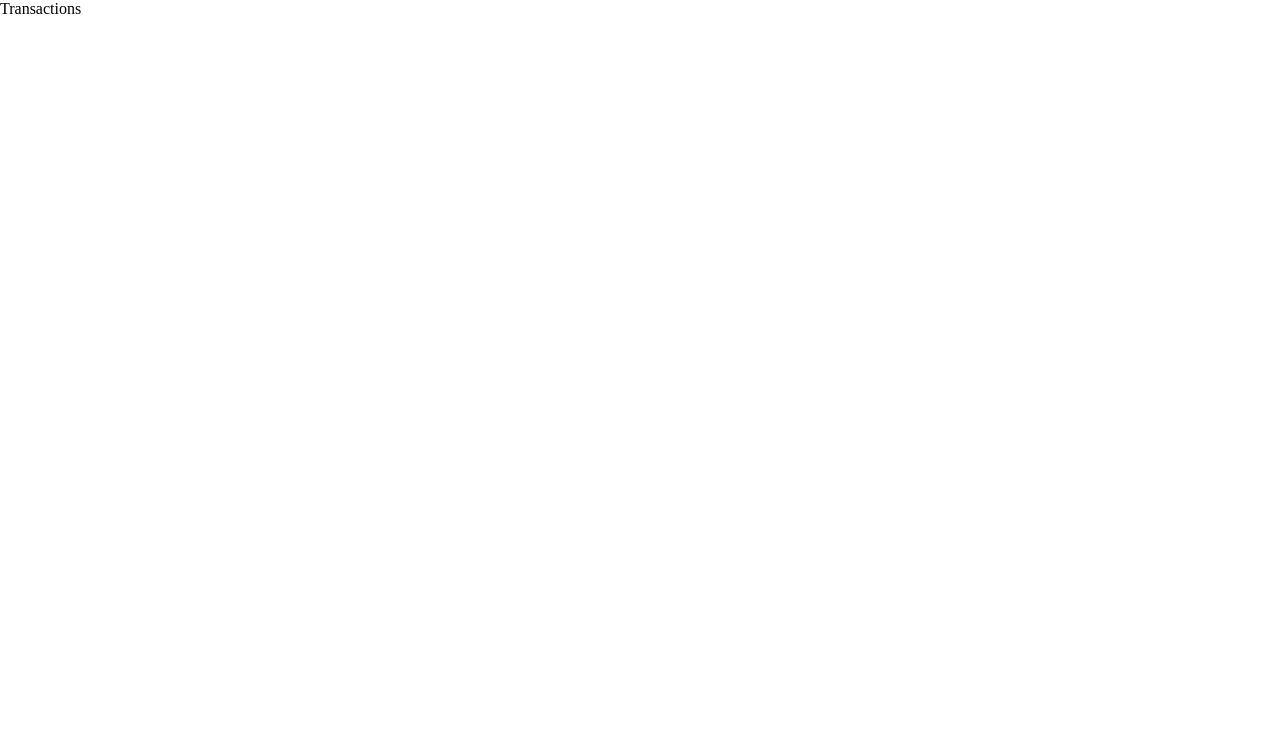
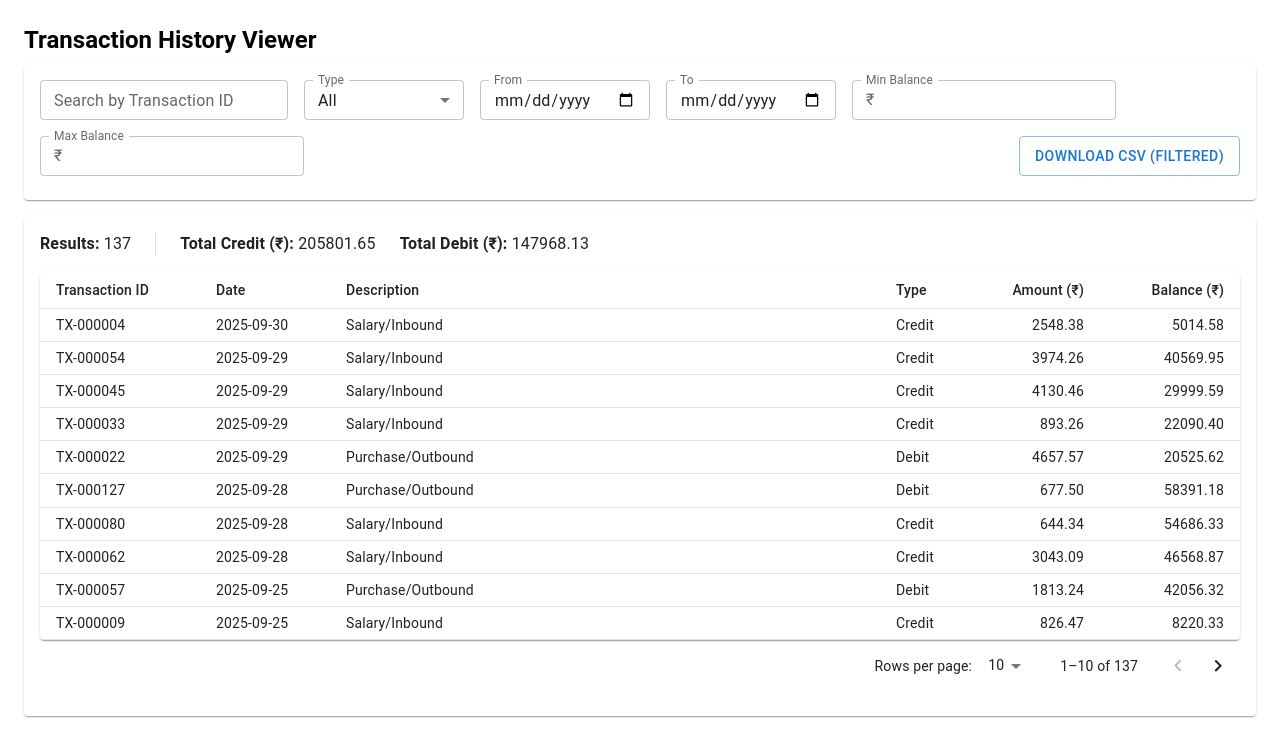
Before and after one commit to Suraj-Gemini/Banking, a React (Vite) app: page / in a window 1280 px wide. Shown: the top 756 px of the page. Built offline with nearby package versions, Linux system fonts and the light colour scheme.

Commit message:
transaction view history code added

```diff
--- a/src/App.tsx
+++ b/src/App.tsx
@@ -1,4 +1,3 @@
-import React from "react";
 import Transactions from "../src/pages/Transactions/Transactions";
 
 const App = () => {
--- a/src/pages/Transactions/Transactions.tsx
+++ b/src/pages/Transactions/Transactions.tsx
@@ -1,101 +1,443 @@
-// import { useDispatch, useSelector } from 'react-redux'
-// import { useEffect } from 'react'
-// import { fetchTransactions, selectFiltered, selectPaged, selectTotals, setPage, setPageSize, setSearch, setTxFilters } from '../../features/transactions/transactionsSlice'
-// import Pagination from '../../components/Pagination'
+import React, { useEffect, useMemo, useState } from "react";
+import type { SelectChangeEvent } from "@mui/material";
+import type { JSX } from "react";
+import {
+  Box,
+  Button,
+  Card,
+  CardContent,
+  Divider,
+  FormControl,
+  InputAdornment,
+  InputLabel,
+  MenuItem,
+  Select,
+  Stack,
+  Table,
+  TableBody,
+  TableCell,
+  TableContainer,
+  TableHead,
+  TableRow,
+  TextField,
+  Typography,
+  TablePagination,
+  Paper,
+} from "@mui/material";
 
-// function downloadCSV(rows){
-//   const header = ['transaction_id','date','type','amount','balance_after','description']
-//   const escape = (v)=>`"${String(v).replaceAll('"','""')}"`
-//   const csv = [header.join(',')].concat(rows.map(r=> header.map(h=>escape(r[h])).join(','))).join('')
-//   const blob = new Blob([csv], { type:'text/csv;charset=utf-8;' })
-//   const link = document.createElement('a')
-//   link.href = URL.createObjectURL(blob)
-//   link.download = 'transactions.csv'
-//   link.click()
-// }
+export type TxType = "credit" | "debit";
 
-// export default function Transactions(){
-//   const dispatch = useDispatch()
-//   const status = useSelector(s=>s.transactions.status)
-//   const page = useSelector(s=>s.transactions.page)
-//   const pageSize = useSelector(s=>s.transactions.pageSize)
-//   const search = useSelector(s=>s.transactions.search)
-//   const filters = useSelector(s=>s.transactions.filters)
-//   const rows = useSelector(selectPaged)
-//   const allFiltered = useSelector(selectFiltered)
-//   const totals = useSelector(selectTotals)
+export interface Transaction {
+  id: string;
+  date: string;
+  description: string;
+  type: TxType;
+  amount: number;
+  balance: number;
+}
 
-//   useEffect(()=>{ if (status==='idle') dispatch(fetchTransactions()) },[status, dispatch])
+interface Filters {
+  search: string;
+  type: "all" | TxType;
+  dateFrom: string;
+  dateTo: string;
+  balanceMin?: number | "";
+  balanceMax?: number | "";
+}
 
-//   return (
-//     <div className="card">
-//       <h2 style={{marginTop:0}}>Transaction History</h2>
+function generateMockTransactions(count: number, seed = 42): Transaction[] {
+  let s = seed >>> 0;
+  const rand = () => (s = (s * 1664525 + 1013904223) >>> 0) / 0xffffffff;
 
-//       <div className="grid cols-3">
-//         <div className="field"><label>Search by Txn ID</label><input value={search} onChange={e=>dispatch(setSearch(e.target.value))} placeholder="e.g., TXN-0012" /></div>
-//         <div className="field"><label>Date Range</label>
-//           <div className="row">
-//             <input type="date" value={filters.startDate || ''} onChange={e=>dispatch(setTxFilters({ startDate: e.target.value || null }))} />
-//             <input type="date" value={filters.endDate || ''} onChange={e=>dispatch(setTxFilters({ endDate: e.target.value || null }))} />
-//           </div>
-//         </div>
-//         <div className="field"><label>Type</label>
-//           <select value={filters.type} onChange={e=>dispatch(setTxFilters({ type: e.target.value }))}>
-//             <option value="all">All</option>
-//             <option value="credit">Credit</option>
-//             <option value="debit">Debit</option>
-//           </select>
-//         </div>
-//         <div className="field"><label>Balance min</label><input type="number" value={filters.minBalance} onChange={e=>dispatch(setTxFilters({ minBalance: e.target.value }))} /></div>
-//         <div className="field"><label>Balance max</label><input type="number" value={filters.maxBalance} onChange={e=>dispatch(setTxFilters({ maxBalance: e.target.value }))} /></div>
-//         <div className="field"><label>&nbsp;</label><button className="btn secondary" onClick={()=>dispatch(setTxFilters({ startDate:null, endDate:null, type:'all', minBalance:'', maxBalance:'' }))}>Reset Filters</button></div>
-//       </div>
+  const startDate = new Date();
+  startDate.setMonth(startDate.getMonth() - 3);
 
-//       <div className="row" style={{justifyContent:'space-between', alignItems:'center'}}>
-//         <div>
-//           <span className="badge green">Total Credit: ₹{totals.credit.toLocaleString()}</span>{' '}
-//           <span className="badge red">Total Debit: ₹{totals.debit.toLocaleString()}</span>
-//         </div>
-//         <button className="btn" onClick={()=>downloadCSV(allFiltered)}>Download CSV</button>
-//       </div>
+  const txs: Transaction[] = [];
+  let balance = 10000;
 
-//       <div className="separator" />
+  for (let i = 0; i < count; i++) {
+    const d = new Date(startDate.getTime());
+    d.setDate(d.getDate() + Math.floor(rand() * 90));
 
-//       <table className="table">
-//         <thead>
-//           <tr>
-//             <th>Txn ID</th>
-//             <th>Date</th>
-//             <th>Type</th>
-//             <th>Amount</th>
-//             <th>Balance After</th>
-//             <th>Description</th>
-//           </tr>
-//         </thead>
-//         <tbody>
-//           {rows.map(r=> (
-//             <tr key={r.transaction_id}>
-//               <td>{r.transaction_id}</td>
-//               <td>{r.date}</td>
-//               <td>{r.type==='credit' ? <span className="badge green">Credit</span> : <span className="badge red">Debit</span>}</td>
-//               <td>₹{Number(r.amount).toLocaleString()}</td>
-//               <td>₹{Number(r.balance_after).toLocaleString()}</td>
-//               <td>{r.description}</td>
-//             </tr>
-//           ))}
-//         </tbody>
-//       </table>
+    const isCredit = rand() > 0.5;
+    const amount = Math.round((rand() * 5000 + 50) * 100) / 100;
 
-//       <div style={{marginTop:'1rem'}}>
-//         <Pagination page={page} total={allFiltered.length} pageSize={pageSize} onPage={(p)=>dispatch(setPage(p))} onPageSize={(s)=>dispatch(setPageSize(s))} />
-//       </div>
-//     </div>
-//   )
-// }
-import React from "react";
+    balance = isCredit ? balance + amount : balance - amount;
 
-const Transactions = () => {
-  return <div>Transactions</div>;
+    const tx: Transaction = {
+      id: `TX-${String(i + 1).padStart(6, "0")}`,
+      date: d.toISOString().slice(0, 10),
+      description: isCredit ? "Salary/Inbound" : "Purchase/Outbound",
+      type: isCredit ? "credit" : "debit",
+      amount,
+      balance: Math.round(balance * 100) / 100,
+    };
+    txs.push(tx);
+  }
+
+  txs.sort((a, b) =>
+    a.date < b.date ? 1 : a.date > b.date ? -1 : a.id < b.id ? 1 : -1
+  );
+  return txs;
+}
+
+async function fetchTransactions(): Promise<Transaction[]> {
+  await new Promise(r => setTimeout(r, 400));
+  return generateMockTransactions(137);
+}
+
+function toCsv(rows: Transaction[]): string {
+  const headers = [
+    "transaction_id",
+    "date",
+    "description",
+    "type",
+    "amount",
+    "balance",
+  ];
+  const escape = (val: unknown) => {
+    const s = String(val ?? "");
+    return /[",\n]/.test(s) ? `"${s.replace(/"/g, '""')}"` : s;
+  };
+  const out = [headers.join(",")];
+  for (const r of rows) {
+    out.push(
+      [
+        escape(r.id),
+        escape(r.date),
+        escape(r.description),
+        escape(r.type),
+        r.amount.toFixed(2),
+        r.balance.toFixed(2),
+      ].join(",")
+    );
+  }
+  return out.join("\n");
+}
+
+function download(filename: string, text: string): void {
+  const blob = new Blob([text], { type: "text/csv;charset=utf-8;" });
+  const url = URL.createObjectURL(blob);
+  const a = document.createElement("a");
+  a.href = url;
+  a.download = filename;
+  a.style.display = "none";
+  document.body.appendChild(a);
+  a.click();
+  a.remove();
+  URL.revokeObjectURL(url);
+}
+
+function parseNumberOrEmpty(value: string): number | "" {
+  if (value.trim() === "") return "";
+  const n = Number(value);
+  return Number.isFinite(n) ? n : "";
+}
+
+const ROWS_PER_PAGE_OPTIONS = [10, 20, 50] as const;
+
+const App: React.FC = (): JSX.Element => {
+  const [allRows, setAllRows] = useState<Transaction[]>([]);
+  const [loading, setLoading] = useState<boolean>(true);
+  const [error, setError] = useState<string>("");
+
+  const [filters, setFilters] = useState<Filters>({
+    search: "",
+    type: "all",
+    dateFrom: "",
+    dateTo: "",
+    balanceMin: "",
+    balanceMax: "",
+  });
+
+  const [page, setPage] = useState<number>(0);
+  const [rowsPerPage, setRowsPerPage] = useState<number>(
+    ROWS_PER_PAGE_OPTIONS[0]
+  );
+
+  useEffect(() => {
+    (async () => {
+      try {
+        const data = await fetchTransactions();
+        setAllRows(data);
+      } catch (e) {
+        setError(`Failed to load transactions: ${String(e)}`);
+      } finally {
+        setLoading(false);
+      }
+    })();
+  }, []);
+
+  const filtered = useMemo<Transaction[]>(() => {
+    const { search, type, dateFrom, dateTo, balanceMin, balanceMax } = filters;
+
+    return allRows.filter(r => {
+      if (search && !r.id.toLowerCase().includes(search.toLowerCase()))
+        return false;
+
+      if (type !== "all" && r.type !== type) return false;
+
+      if (dateFrom && r.date < dateFrom) return false;
+      if (dateTo && r.date > dateTo) return false;
+
+      if (balanceMin !== "" && r.balance < (balanceMin as number)) return false;
+      if (balanceMax !== "" && r.balance > (balanceMax as number)) return false;
+
+      return true;
+    });
+  }, [allRows, filters]);
+
+  const { totalCredit, totalDebit } = useMemo(() => {
+    let credit = 0;
+    let debit = 0;
+    for (const r of filtered) {
+      if (r.type === "credit") credit += r.amount;
+      else debit += r.amount;
+    }
+    return { totalCredit: credit, totalDebit: debit };
+  }, [filtered]);
+
+  const pagedRows = useMemo(() => {
+    const start = page * rowsPerPage;
+    return filtered.slice(start, start + rowsPerPage);
+  }, [filtered, page, rowsPerPage]);
+
+  useEffect(() => {
+    setPage(0);
+  }, [filters, rowsPerPage]);
+
+  const handleTypeChange = (e: SelectChangeEvent) => {
+    const value = e.target.value as Filters["type"];
+    setFilters(f => ({ ...f, type: value }));
+  };
+
+  const handleDownloadCsv = (): void => {
+    const csv = toCsv(filtered);
+    download(`transactions_${new Date().toISOString().slice(0, 10)}.csv`, csv);
+  };
+
+  return (
+    <Box p={3}>
+      <Typography variant="h5" fontWeight={600} gutterBottom>
+        Transaction History Viewer
+      </Typography>
+
+      <Card sx={{ mb: 2 }}>
+        <CardContent>
+          <Stack
+            direction={{ xs: "column", md: "row" }}
+            spacing={2}
+            useFlexGap
+            flexWrap="wrap"
+          >
+            <TextField
+              label="Search by Transaction ID"
+              placeholder="e.g. TX-000123"
+              value={filters.search}
+              onChange={e =>
+                setFilters(f => ({ ...f, search: e.target.value }))
+              }
+              size="small"
+              slotProps={{
+                input: {
+                  inputMode: "text",
+                },
+              }}
+            />
+
+            <FormControl size="small" sx={{ minWidth: 160 }}>
+              <InputLabel id="type-label">Type</InputLabel>
+              <Select
+                labelId="type-label"
+                label="Type"
+                value={filters.type}
+                onChange={handleTypeChange}
+              >
+                <MenuItem value="all">All</MenuItem>
+                <MenuItem value="credit">Credit</MenuItem>
+                <MenuItem value="debit">Debit</MenuItem>
+              </Select>
+            </FormControl>
+
+            <TextField
+              label="From"
+              type="date"
+              size="small"
+              InputLabelProps={{ shrink: true }}
+              value={filters.dateFrom}
+              onChange={e =>
+                setFilters(f => ({ ...f, dateFrom: e.target.value }))
+              }
+              slotProps={{
+                input: {
+                  inputMode: "none",
+                },
+              }}
+            />
+
+            <TextField
+              label="To"
+              type="date"
+              size="small"
+              InputLabelProps={{ shrink: true }}
+              value={filters.dateTo}
+              onChange={e =>
+                setFilters(f => ({ ...f, dateTo: e.target.value }))
+              }
+              slotProps={{
+                input: {
+                  inputMode: "none",
+                },
+              }}
+            />
+
+            <TextField
+              label="Min Balance"
+              size="small"
+              value={filters.balanceMin ?? ""}
+              onChange={e =>
+                setFilters(f => ({
+                  ...f,
+                  balanceMin: parseNumberOrEmpty(e.target.value),
+                }))
+              }
+              slotProps={{
+                input: {
+                  startAdornment: (
+                    <InputAdornment position="start">₹</InputAdornment>
+                  ),
+                  inputMode: "decimal",
+                },
+              }}
+            />
+            <TextField
+              label="Max Balance"
+              size="small"
+              value={filters.balanceMax ?? ""}
+              onChange={e =>
+                setFilters(f => ({
+                  ...f,
+                  balanceMax: parseNumberOrEmpty(e.target.value),
+                }))
+              }
+              slotProps={{
+                input: {
+                  startAdornment: (
+                    <InputAdornment position="start">₹</InputAdornment>
+                  ),
+                  inputMode: "decimal",
+                },
+              }}
+            />
+
+            <Box flex={1} />
+
+            <Button
+              variant="outlined"
+              onClick={handleDownloadCsv}
+              sx={{ ml: "auto" }}
+            >
+              Download CSV (Filtered)
+            </Button>
+          </Stack>
+        </CardContent>
+      </Card>
+
+      <Card>
+        <CardContent>
+          <Stack
+            direction={{ xs: "column", md: "row" }}
+            spacing={3}
+            alignItems={{ md: "center" }}
+          >
+            <Typography variant="body1">
+              <strong>Results:</strong> {filtered.length}
+            </Typography>
+            <Divider
+              orientation="vertical"
+              flexItem
+              sx={{ display: { xs: "none", md: "block" } }}
+            />
+            <Typography variant="body1">
+              <strong>Total Credit (₹):</strong> {totalCredit.toFixed(2)}
+            </Typography>
+            <Typography variant="body1">
+              <strong>Total Debit (₹):</strong> {totalDebit.toFixed(2)}
+            </Typography>
+          </Stack>
+
+          <Box mt={2}>
+            <TableContainer component={Paper}>
+              <Table size="small" aria-label="transactions-table">
+                <TableHead>
+                  <TableRow>
+                    <TableCell width={160}>Transaction ID</TableCell>
+                    <TableCell width={130}>Date</TableCell>
+                    <TableCell>Description</TableCell>
+                    <TableCell width={100}>Type</TableCell>
+                    <TableCell align="right" width={120}>
+                      Amount (₹)
+                    </TableCell>
+                    <TableCell align="right" width={140}>
+                      Balance (₹)
+                    </TableCell>
+                  </TableRow>
+                </TableHead>
+                <TableBody>
+                  {loading ? (
+                    <TableRow>
+                      <TableCell colSpan={6}>Loading…</TableCell>
+                    </TableRow>
+                  ) : error ? (
+                    <TableRow>
+                      <TableCell colSpan={6} color="error.main">
+                        {error}
+                      </TableCell>
+                    </TableRow>
+                  ) : pagedRows.length === 0 ? (
+                    <TableRow>
+                      <TableCell colSpan={6}>
+                        No transactions match your filters.
+                      </TableCell>
+                    </TableRow>
+                  ) : (
+                    pagedRows.map(row => (
+                      <TableRow key={row.id} hover>
+                        <TableCell>{row.id}</TableCell>
+                        <TableCell>{row.date}</TableCell>
+                        <TableCell>{row.description}</TableCell>
+                        <TableCell sx={{ textTransform: "capitalize" }}>
+                          {row.type}
+                        </TableCell>
+                        <TableCell align="right">
+                          {row.amount.toFixed(2)}
+                        </TableCell>
+                        <TableCell align="right">
+                          {row.balance.toFixed(2)}
+                        </TableCell>
+                      </TableRow>
+                    ))
+                  )}
+                </TableBody>
+              </Table>
+            </TableContainer>
+
+            <TablePagination
+              component="div"
+              count={filtered.length}
+              page={page}
+              onPageChange={(_, newPage) => setPage(newPage)}
+              rowsPerPage={rowsPerPage}
+              onRowsPerPageChange={e =>
+                setRowsPerPage(parseInt(e.target.value, 10))
+              }
+              rowsPerPageOptions={[...ROWS_PER_PAGE_OPTIONS]}
+            />
+          </Box>
+        </CardContent>
+      </Card>
+    </Box>
+  );
 };
 
-export default Transactions;
+export default App;
```
